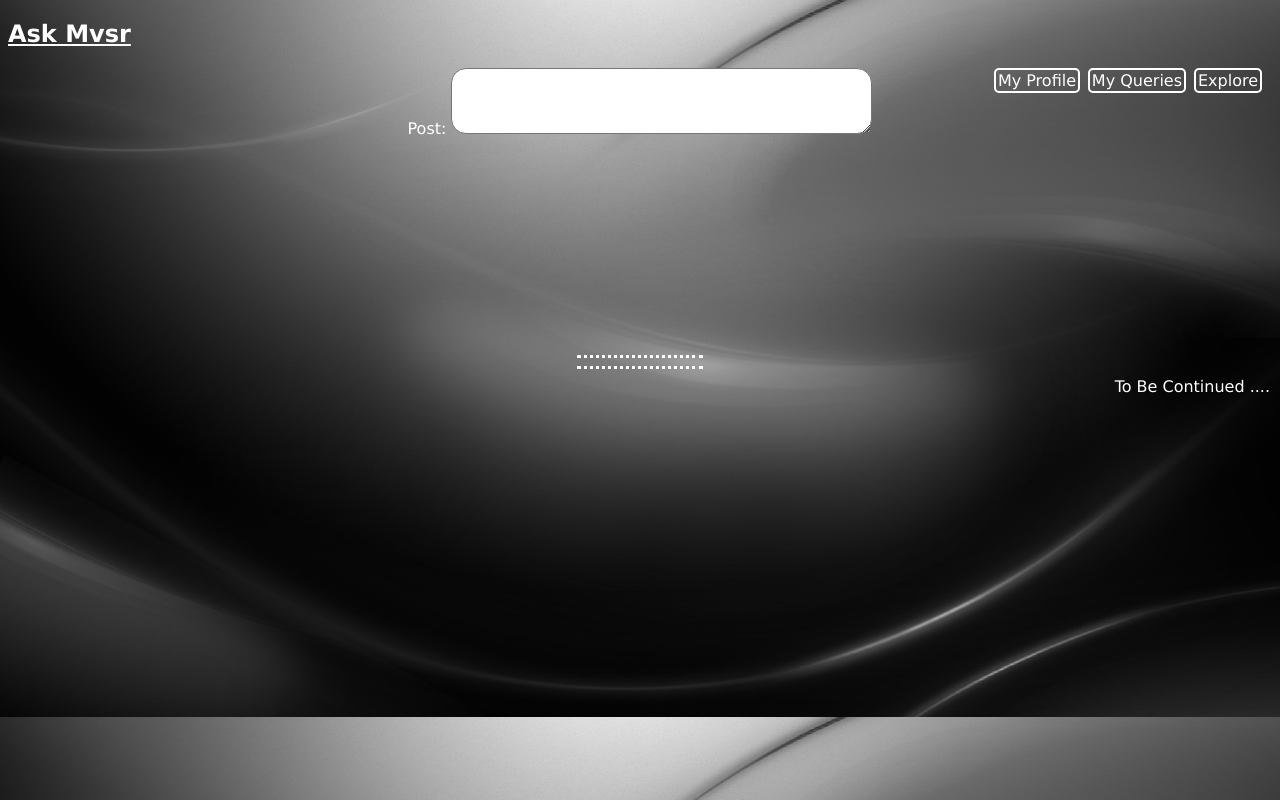
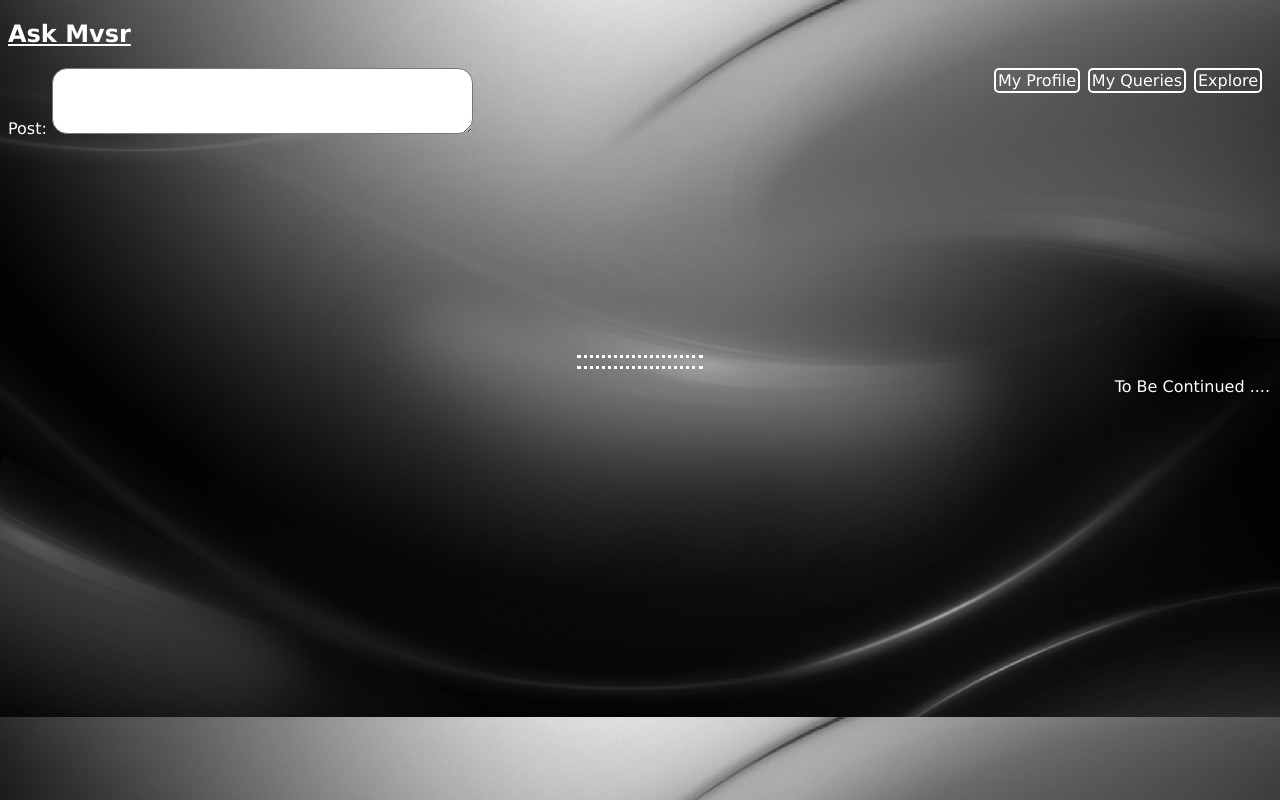
Before and after one commit to MadhuriChoula/maddy, a plain HTML site: page index.html in a window 1280 px wide. Drawn offline with Linux system fonts and the light colour scheme.

Commit message:
Update mine.css

```diff
--- a/mine.css
+++ b/mine.css
@@ -68,9 +68,7 @@ position:absolute;
 }
 #text{
 border-radius:15px;
+position:static;
+ text-align:center;
 
 }
-.post{
-		position:static;
-                text-align:center;
-}
```
